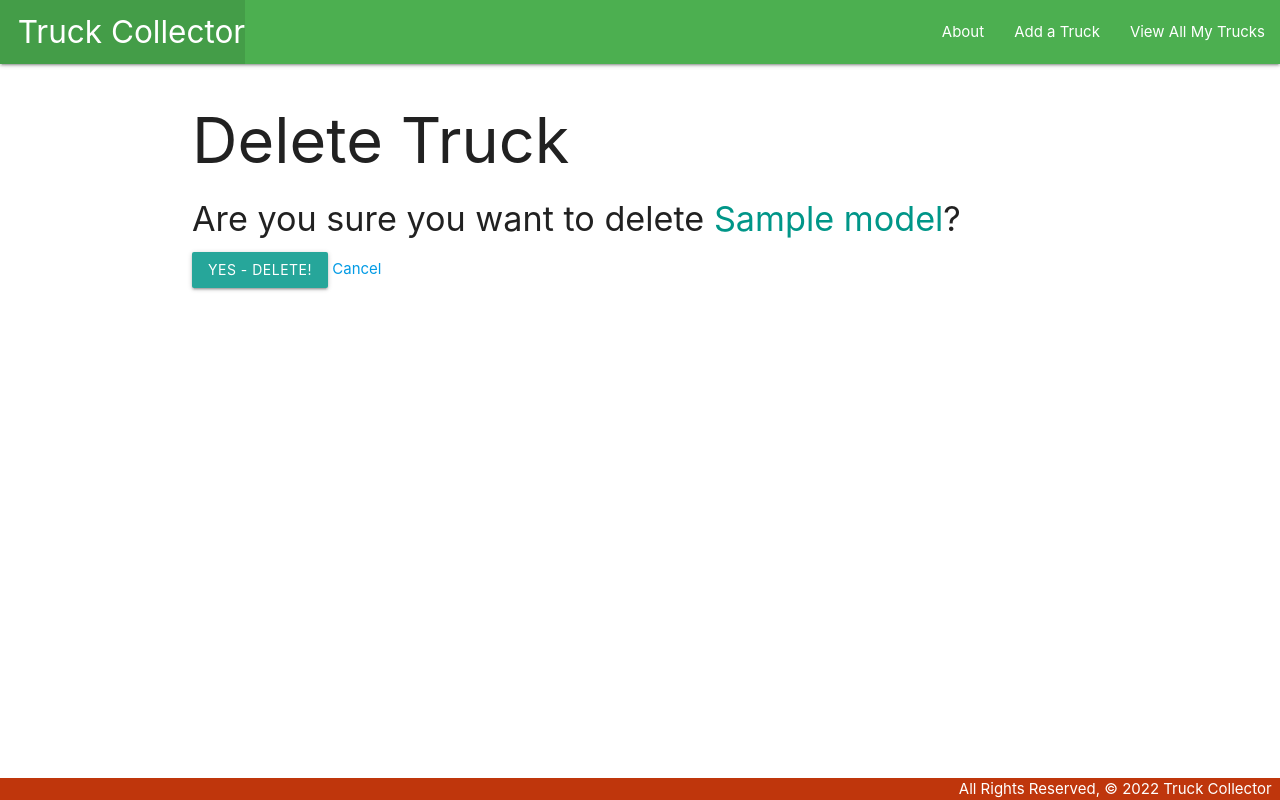
After one commit to jhubbell89/truckcollector, a Django app: template main_app/templates/main_app/truck_confirm_delete.html in a window 1280 px wide. The commit adds this page. Run offline with Django 4.2, Linux system fonts and the light colour scheme; the template is opened without the code that fills it: most values are stand-ins (such as "Sample title", 1, 10 or a date in 2020).

Commit message:
finish part 3

```diff
--- a/main_app/models.py
+++ b/main_app/models.py
@@ -1,4 +1,5 @@
 from django.db import models
+from django.urls import reverse
 
 # Create your models here.
 class Truck(models.Model):
@@ -8,4 +9,7 @@ class Truck(models.Model):
     year = models.IntegerField()
 
     def __str__(self):
-      return self.name
+      return self.model
+
+    def get_absolute_url(self):
+      return reverse('detail', kwargs={'truck_id': self.id})
--- a/main_app/templates/base.html
+++ b/main_app/templates/base.html
@@ -15,11 +15,13 @@
     <nav class="green">
       <div class="nav-wrapper">
         <ul>
-          <li><a href="/" class="left brand-logo">&nbsp;&nbsp;Truck Collector</a></li>
+          <li><a href="{% url 'home' %}" class="left brand-logo">&nbsp;&nbsp;Truck Collector</a></li>
         </ul>
         <ul class="right">
-          <li><a href="/about">About</a></li>
-          <li><a href="/trucks">View All My Trucks</a></li>
+          <li><a href="{% url 'about' %}">About</a></li>
+          <li><a href="{% url 'trucks_create' %}">Add a Truck</a></li>
+          <li><a href="{% url 'index' %}">View All My Trucks</a></li>
+
         </ul>
       </div>
     </nav>
--- /dev/null
+++ b/main_app/templates/main_app/truck_confirm_delete.html
@@ -0,0 +1,13 @@
+{% extends 'base.html' %}
+
+{% block content %}
+  <h1>Delete Truck</h1>
+
+  <h4>Are you sure you want to delete <span class="teal-text">{{ object.model }}</span>?</h4>
+
+  <form action="" method="POST">
+    {% csrf_token %}
+    <input type="submit" value="Yes - Delete!" class="btn">
+    <a href="{% url 'detail' truck.id %}">Cancel</a>
+  </form>
+{% endblock %}
--- a/main_app/templates/trucks/detail.html
+++ b/main_app/templates/trucks/detail.html
@@ -14,6 +14,10 @@
           <p>Year: Brand New</p>
         {% endif %}
   </div>
+  <div class="card-action">
+    <a href="{% url 'trucks_update' truck.id %}">Edit</a>
+    <a href="{% url 'trucks_delete' truck.id %}">Delete</a>
+  </div>
 </div>
 
 {% endblock %}
--- a/main_app/urls.py
+++ b/main_app/urls.py
@@ -6,4 +6,9 @@ urlpatterns = [
     path('about/', views.about, name='about'),
     path('trucks/', views.trucks_index, name='index'),
     path('trucks/<int:truck_id>/', views.trucks_detail, name='detail'),
+    path('trucks/create', views.TruckCreate.as_view(), name='trucks_create'),
+    path('trucks/<int:pk>/update/', views.TruckUpdate.as_view(), name='trucks_update'),
+    path('trucks/<int:pk>/delete/', views.TruckDelete.as_view(), name='trucks_delete'),
+
+
 ]
```
Also changed, not shown: main_app/templates/main_app/truck_form.html (added, +19 -0 lines), main_app/views.py (+14 -0 lines).
